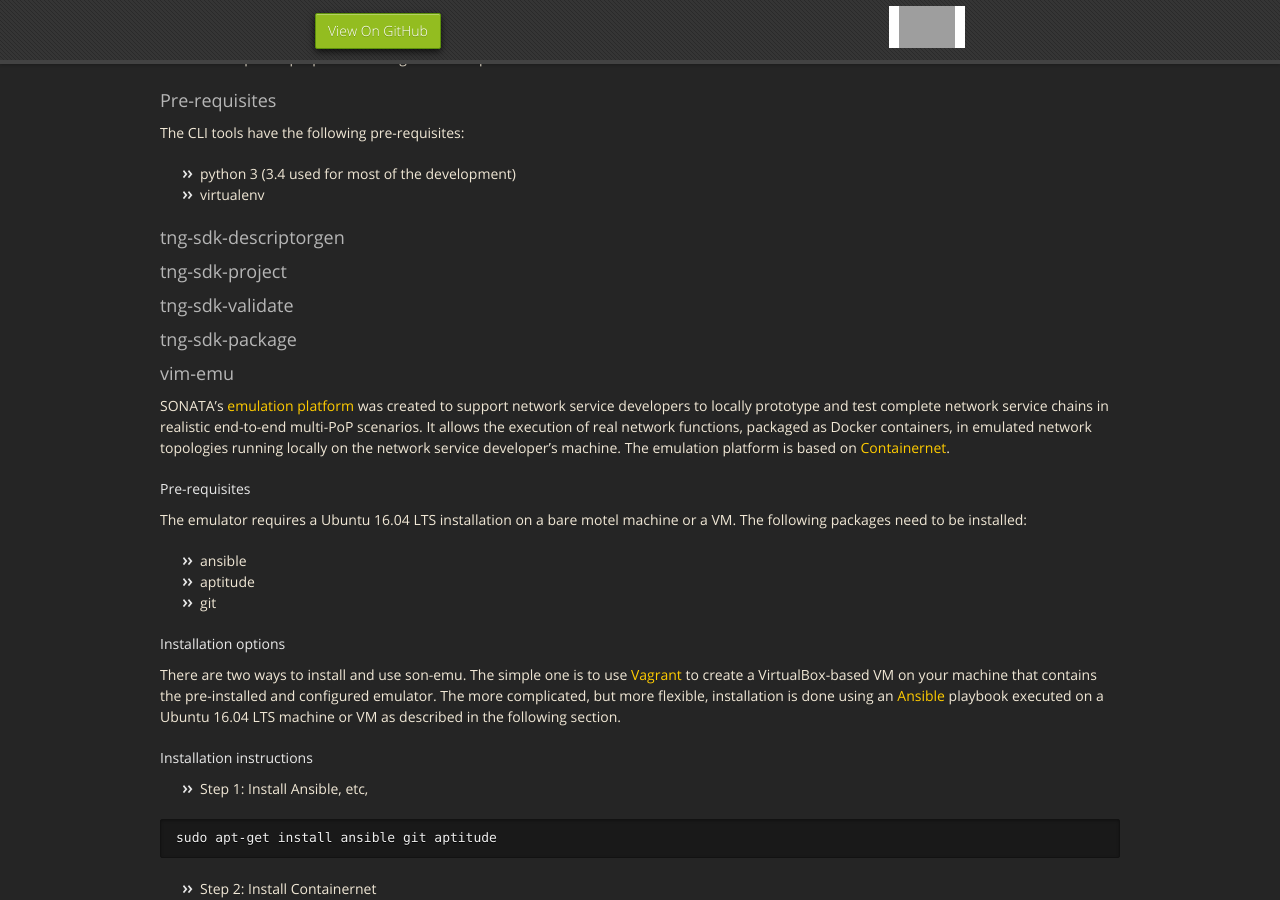
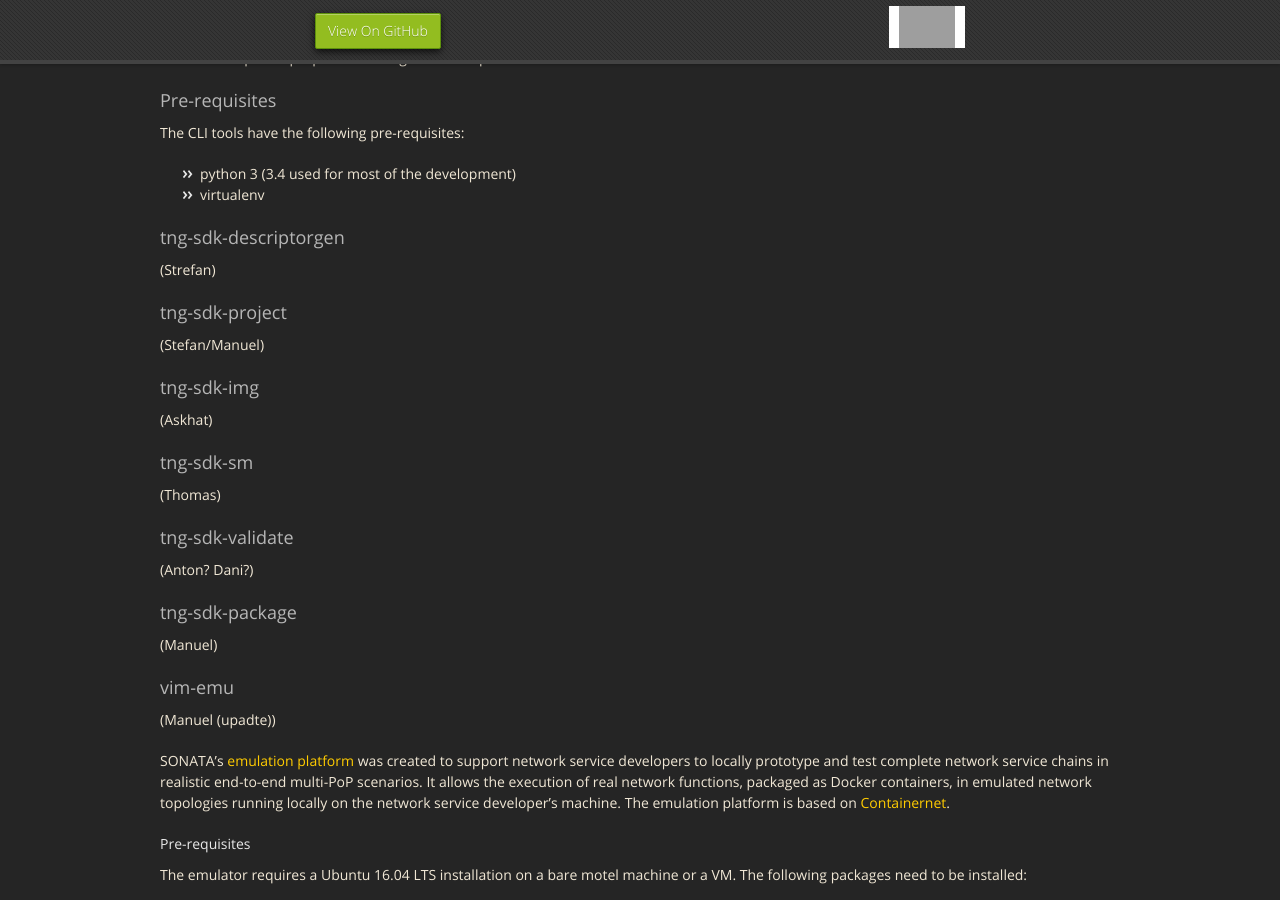
Before and after one commit to sonata-nfv/sonata-nfv.github.io, a Jekyll site: the page built from component_installation.md, in a window 1280 px wide and 900 px high, scrolled down 2207 px. Built offline with Jekyll 4.4.1, drawn with Linux system fonts in a browser that asks for light colours; nearby versions of some CDN libraries; grey boxes are pictures that could not be loaded.

Commit message:
Update component_installation.md

```diff
--- a/component_installation.md
+++ b/component_installation.md
@@ -118,14 +118,25 @@ The CLI tools have the following pre-requisites:
 -   virtualenv
 
 ### tng-sdk-descriptorgen
+(Strefan)
 
 ### tng-sdk-project
+(Stefan/Manuel)
+
+### tng-sdk-img
+(Askhat)
+
+### tng-sdk-sm
+(Thomas)
 
 ### tng-sdk-validate
+(Anton? Dani?)
 
 ### tng-sdk-package
+(Manuel)
 
 ### vim-emu
+(Manuel (upadte))
 
 SONATA's [emulation platform](https://github.com/sonata-nfv/son-emu) was created to support network service developers to locally prototype and test complete network service chains in realistic end-to-end multi-PoP scenarios. It allows the execution of real network functions, packaged as Docker containers, in emulated network topologies running locally on the network service developer's machine. The emulation platform is based on [Containernet](https://github.com/containernet/containernet).
 
```
